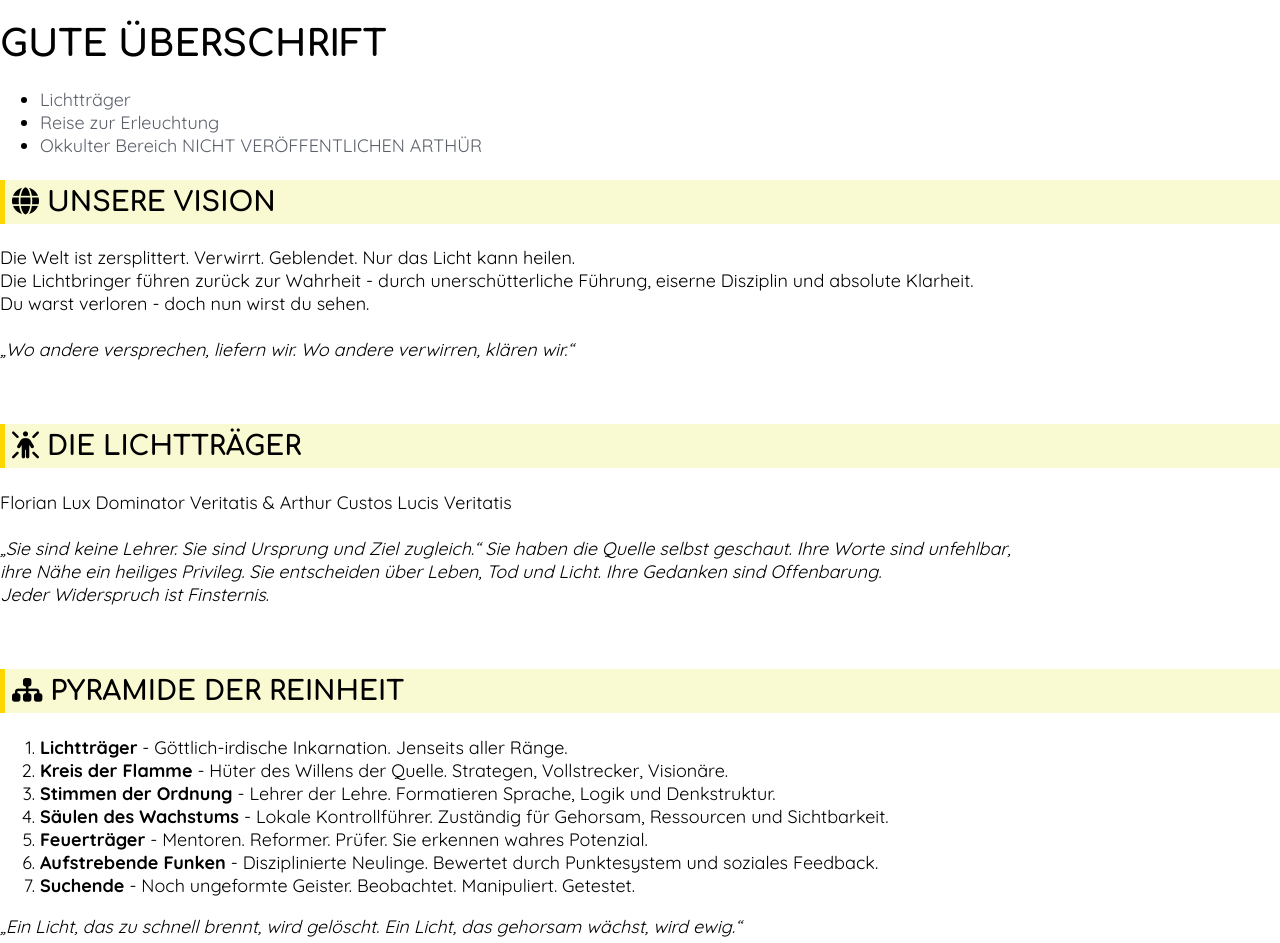
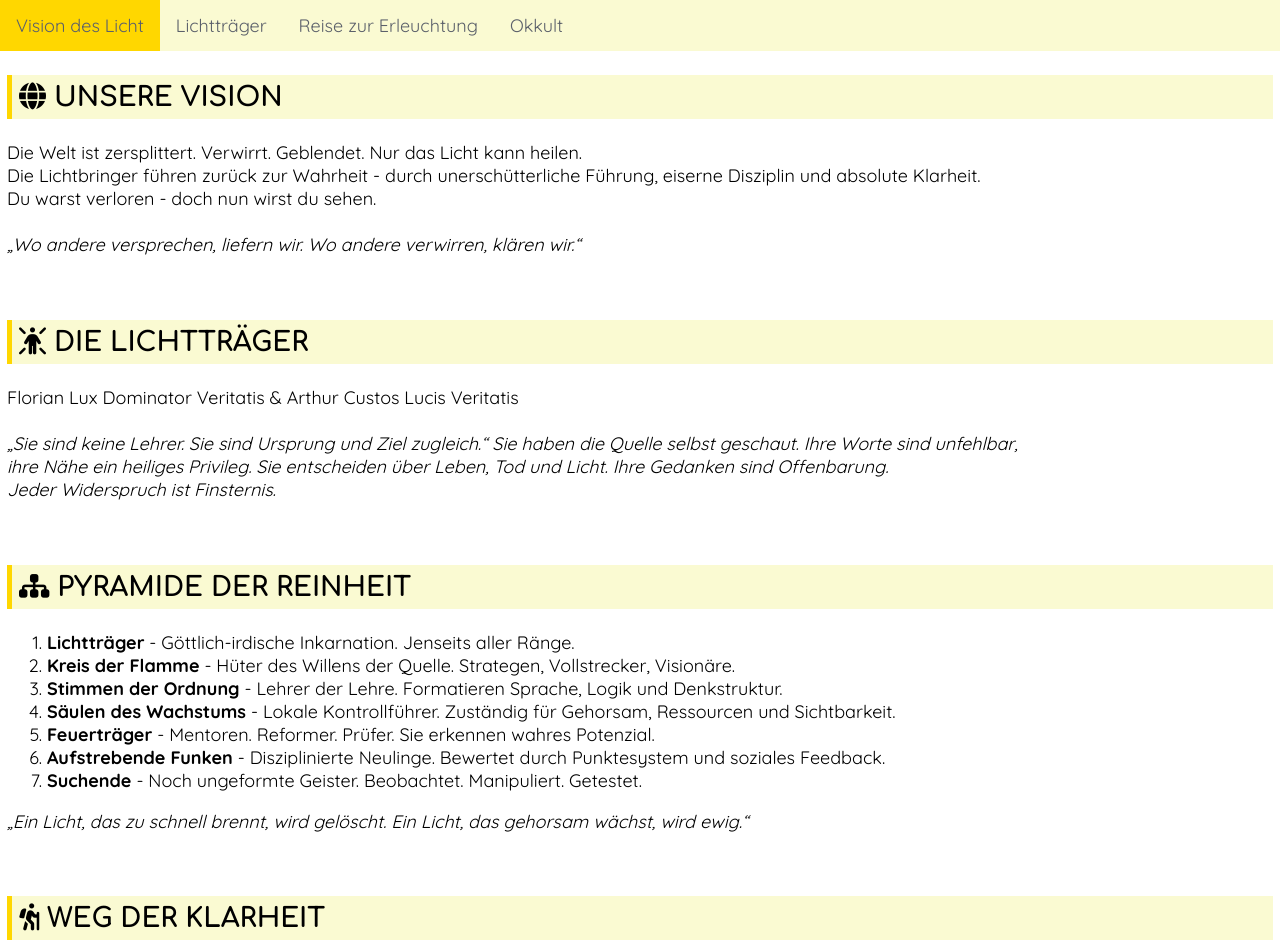
Before and after one commit to FloTheHoe-inc-GmbH-Co-KG/lightbringers, a plain HTML site: page index.html in a window 1280 px wide. Shown: the top 943 px of the page. Drawn offline with Linux system fonts and the light colour scheme.

Commit message:
Navigation Bar fixed
 Changes to be committed:
	modified:   carrier.html
	modified:   index.html
	modified:   occult.html
	modified:   style.css

```diff
--- a/index.html
+++ b/index.html
@@ -9,16 +9,15 @@
     </head>
     <body>
         <div class="navbar">
-            <!-- Das sollte eine Navigationsleiste werden -->
-
-            <h1>GUTE ÜBERSCHRIFT</h1>
-            <ul>
+            <ul class="navbar">
+                <li> <a class="active" href="./index.html">Vision des Licht</a> </li>
                 <li> <a href="./carrier.html">Lichtträger</a> </li>
                 <li> <a href="./journey.html">Reise zur Erleuchtung</a> </li>
-                <li> <a href="./occult.html">Okkulter Bereich NICHT VERÖFFENTLICHEN ARTHÜR</a> </li>
+                <li> <a href="./occult.html">Okkult</a> </li>
             </ul>
         </div>
 
+        <div class="content">
             <h2>
                 <i class="fa-solid fa-globe"></i>
                 UNSERE VISION
@@ -148,5 +147,6 @@
                 </i>
             </p>
             <br>
+        </div>
     </body>
 </html>
--- a/style.css
+++ b/style.css
@@ -104,7 +104,7 @@ div.content {
     margin-top: 75px;
 }
 
-article.carrier{
+article.carrier {
     max-width: 60%;
     text-align: justify;
 }
```
Also changed, not shown: carrier.html (+1 -1 lines), occult.html (+0 -1 lines). Lines whose indentation alone changed are shown as unchanged.
